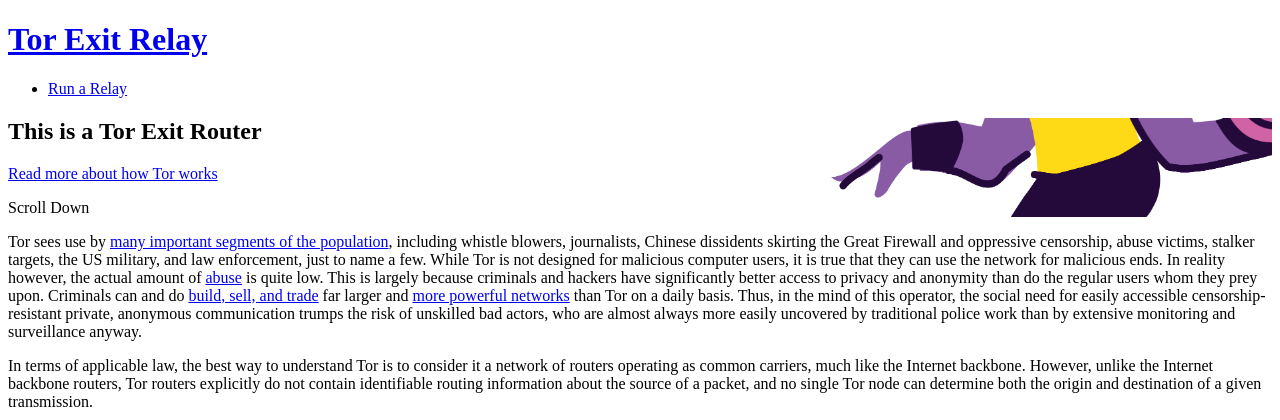
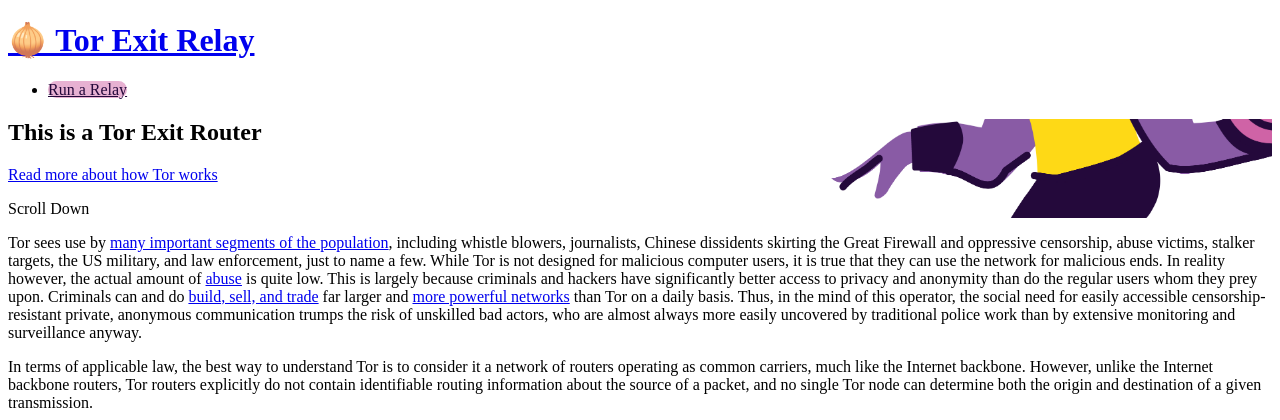
Before and after one commit to glenn-sorrentino/tor-exit-notice, a PHP site: page /index.html in a window 1280 px wide. Shown: the top 420 px of the page. Run offline with PHP 8.4, Linux system fonts and the light colour scheme.

Commit message:
update button

```diff
--- a/css/style.css
+++ b/css/style.css
@@ -27,6 +27,15 @@
   background-position-x: 1024px;
   background-position-y: center;
   transition: .3s;
+}
+
+.primaryBtn {
+  background-color: #E7B1D2;
+  color: #24093B;
+}
+
+.btn {
+  border-radius: 50vw;
 }
 
 .intro h2, .intro p {
--- a/index.html
+++ b/index.html
@@ -29,7 +29,7 @@ W3C/WHATWG Standards, etc - please consider contributing 🙏 -->
 		<div class="wrapper">
 			<div class="logo">
 				<div class="logoMark"></div>
-				<h1><a href="#">Tor Exit Relay</a></h1>
+				<h1><a href="#">🧅 Tor Exit Relay</a></h1>
 			</div>
 			<nav>
 				<ul>
```
